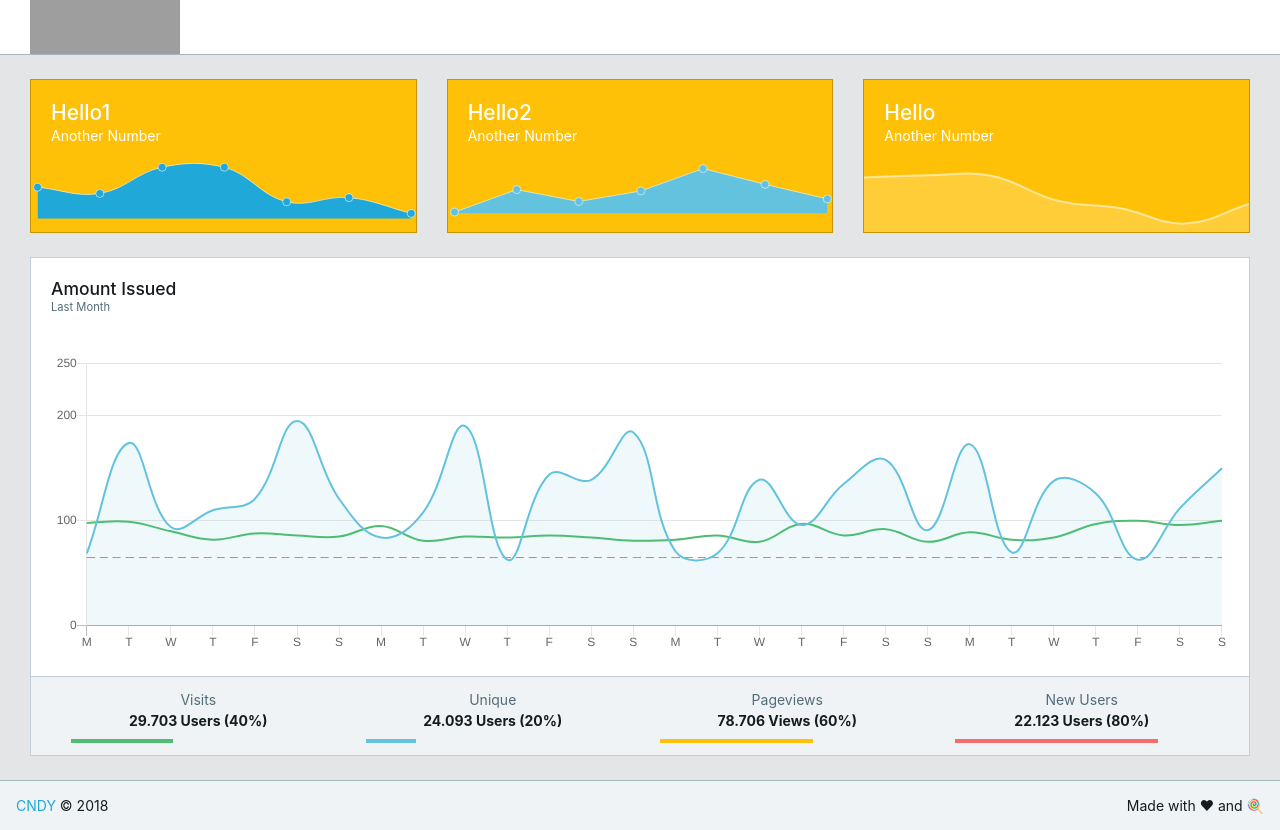
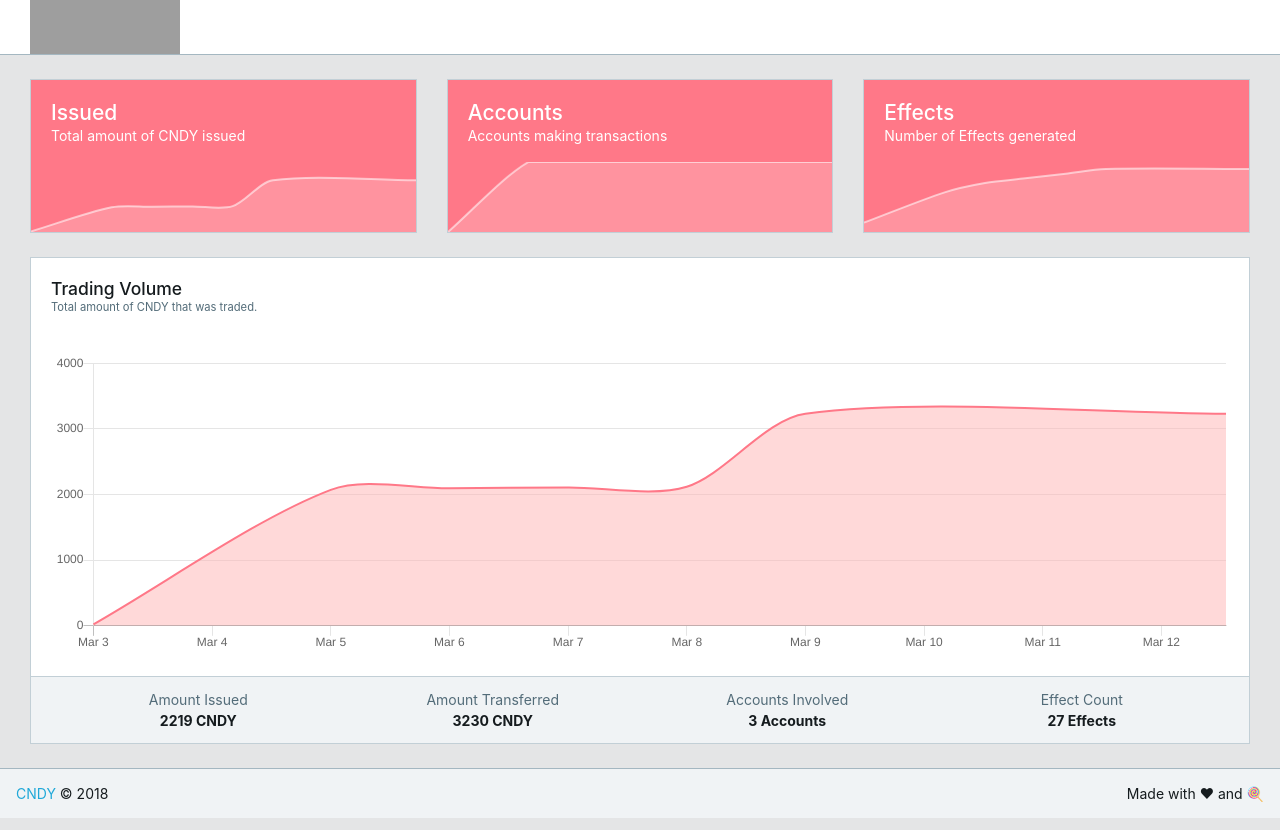
Before and after one commit to cndy-store/website, a React app: page / in a window 1280 px wide. Built offline with nearby package versions, Linux system fonts and the light colour scheme; grey boxes are pictures that could not be loaded.

Commit message:
Add real data to charts

```diff
--- a/package.json
+++ b/package.json
@@ -33,6 +33,7 @@
     "flag-icon-css": "2.9.0",
     "font-awesome": "4.7.0",
     "history": "4.7.2",
+    "moment": "^2.21.0",
     "react": "16.2.0",
     "react-chartjs-2": "2.7.0",
     "react-dom": "16.2.0",
--- a/scss/_custom.scss
+++ b/scss/_custom.scss
@@ -1 +1,11 @@
 // Here you can add other styles
+
+$pinkLight : #FFB3B3;
+$pinkChartBg : rgba(255,179,179, 0.5);
+$pink : #FF7888;
+$greenLight : #21A68D;
+$green : #169185;
+
+.card.bg-card-chart {
+  background: $pink;
+}
--- a/src/colors.js
+++ b/src/colors.js
@@ -1,7 +1,8 @@
-const brandPrimary = '#20a8d8';
-const brandSuccess = '#4dbd74';
-const brandInfo = '#63c2de';
-const brandWarning = '#f8cb00';
-const brandDanger = '#f86c6b';
+const grey = '#E6E6E6';
+const pinkLight = '#FFB3B3';
+const pinkChartBg = 'rgba(255,179,179, 0.5)';
+const pink = '#FF7888';
+const greenLight = '#21A68D';
+const green = '#169185';
 
-export { brandPrimary, brandSuccess, brandInfo, brandWarning, brandDanger };
+export { grey, pinkLight, pinkChartBg, pink, greenLight, green };
--- /dev/null
+++ b/src/lib/data_helpers.js
@@ -0,0 +1,64 @@
+import moment from 'moment';
+
+const onlyConsiderLastValue = (acc, curr) => {
+  const last = acc[acc.length - 1];
+
+  if (acc.length === 0) {
+    acc.push(curr);
+  } else if (last.t.valueOf() === curr.t.valueOf()) {
+    last.y = curr.y;
+  } else {
+    acc.push(curr);
+  }
+
+  return acc;
+};
+
+const accumulatePerTimeValue = (acc, curr) => {
+  const last = acc[acc.length - 1];
+
+  if (acc.length === 0) {
+    acc.push(curr);
+  } else if (last.t.valueOf() === curr.t.valueOf()) {
+    last.y += curr.y;
+  } else {
+    curr.y += last.y;
+    acc.push(curr);
+  }
+
+  return acc;
+};
+
+const mapValueToDay = (attrToExtract, entry) => {
+  const val = entry[attrToExtract] ? parseFloat(entry[attrToExtract], 10) : 0;
+  // note that we round the data entry to the day
+  const time = moment(entry.created_at)
+    .startOf('day')
+    .toDate();
+
+  return { t: time, y: val };
+};
+
+const extractLastEntryPerDay = (datapoints, attrToExtract) => {
+  const points = datapoints
+    .map(mapValueToDay.bind(null, attrToExtract))
+    .reduce(onlyConsiderLastValue, []);
+
+  const newest = points[points.length - 1];
+  points.push({ t: moment().toDate(), y: newest.y });
+
+  return points;
+};
+
+const extractAccumulatedPerDay = (datapoints, attrToAccumulate) => {
+  const points = datapoints
+    .map(mapValueToDay.bind(null, attrToAccumulate))
+    .reduce(accumulatePerTimeValue, []);
+
+  const newest = points[points.length - 1];
+  points.push({ t: moment().toDate(), y: newest.y });
+
+  return points;
+};
+
+export { extractAccumulatedPerDay, extractLastEntryPerDay };
--- a/src/views/Dashboard/CardChart.js
+++ b/src/views/Dashboard/CardChart.js
@@ -10,28 +10,61 @@ import {
   CardFooter,
   CardTitle
 } from 'reactstrap';
-import {
-  brandPrimary,
-  brandSuccess,
-  brandInfo,
-  brandWarning,
-  brandDanger
-} from '../../colors';
+
+const chartOptions = {
+  type: 'line',
+  maintainAspectRatio: false,
+  legend: {
+    display: false
+  },
+  scales: {
+    xAxes: [
+      {
+        display: false,
+        type: 'time',
+        distribution: 'linear',
+        time: {
+          unit: 'day',
+          displayFormats: {
+            hour: 'MMM D hA'
+          }
+        }
+      }
+    ],
+    yAxes: [
+      {
+        display: false
+      }
+    ]
+  },
+  elements: {
+    line: {
+      borderWidth: 2,
+      tension: 0.3
+    },
+    point: {
+      radius: 0,
+      hitRadius: 10,
+      hoverRadius: 4
+    }
+  }
+};
 
 export default class CardChart extends Component {
+  renderChart() {
+    if (!this.props.data) return null;
+
+    return <Line data={this.props.data} options={chartOptions} height={70} />;
+  }
   render() {
     return (
-      <Card className="text-white bg-warning">
+      <Card className="text-white bg-card-chart">
         <CardBody className="pb-0">
           <h4 className="mb-0">{this.props.title}</h4>
           <p>{this.props.subtitle}</p>
         </CardBody>
         <div className="chart-wrapper px-0" style={{ height: '70px' }}>
-          <Line
-            data={this.props.data}
-            options={this.props.options}
-            height={70}
-          />
+          {this.renderChart()}
         </div>
       </Card>
     );
--- a/src/views/Dashboard/Dashboard.js
+++ b/src/views/Dashboard/Dashboard.js
@@ -22,205 +22,82 @@ import {
   Input,
   Table
 } from 'reactstrap';
-import {
-  brandPrimary,
-  brandSuccess,
-  brandInfo,
-  brandWarning,
-  brandDanger
-} from '../../colors';
+import { extractLastEntryPerDay } from '../../lib/data_helpers';
 
 import MainChart from './MainChart';
 import CardChart from './CardChart';
 
-// Card Chart 1
-const cardChartData1 = {
-  labels: ['January', 'February', 'March', 'April', 'May', 'June', 'July'],
-  datasets: [
-    {
-      label: 'My First dataset',
-      backgroundColor: brandPrimary,
-      borderColor: 'rgba(255,255,255,.55)',
-      data: [65, 59, 84, 84, 51, 55, 40]
-    }
-  ]
+import historyData from '../../fixtures/history';
+import effectsData from '../../fixtures/effects';
+import statsData from '../../fixtures/stats';
+
+const dataSetDefaults = {
+  backgroundColor: 'rgba(255,255,255,.2)',
+  borderColor: 'rgba(255,255,255,.55)'
 };
 
-const cardChartOpts1 = {
-  maintainAspectRatio: false,
-  legend: {
-    display: false
-  },
-  scales: {
-    xAxes: [
-      {
-        gridLines: {
-          color: 'transparent',
-          zeroLineColor: 'transparent'
-        },
-        ticks: {
-          fontSize: 2,
-          fontColor: 'transparent'
-        }
-      }
-    ],
-    yAxes: [
-      {
-        display: false,
-        ticks: {
-          display: false,
-          min: Math.min.apply(Math, cardChartData1.datasets[0].data) - 5,
-          max: Math.max.apply(Math, cardChartData1.datasets[0].data) + 5
-        }
-      }
-    ]
-  },
-  elements: {
-    line: {
-      borderWidth: 1
-    },
-    point: {
-      radius: 4,
-      hitRadius: 10,
-      hoverRadius: 4
-    }
-  }
+const amountIssuedData = historyData => {
+  if (!historyData) return null;
+
+  const data = extractLastEntryPerDay(historyData, 'total_amount');
+  const dataset = Object.assign({}, dataSetDefaults, {
+    label: 'CNDY issued',
+    data: data
+  });
+
+  return {
+    datasets: [dataset]
+  };
 };
 
-// Card Chart 2
-const cardChartData2 = {
-  labels: ['January', 'February', 'March', 'April', 'May', 'June', 'July'],
-  datasets: [
-    {
-      label: 'My First dataset',
-      backgroundColor: brandInfo,
-      borderColor: 'rgba(255,255,255,.55)',
-      data: [1, 18, 9, 17, 34, 22, 11]
-    }
-  ]
+const accountsInvolvedData = historyData => {
+  if (!historyData) return null;
+
+  const data = extractLastEntryPerDay(historyData, 'num_accounts');
+  const dataset = Object.assign({}, dataSetDefaults, {
+    label: 'Accounts involved',
+    data: data
+  });
+
+  return {
+    datasets: [dataset]
+  };
 };
 
-const cardChartOpts2 = {
-  maintainAspectRatio: false,
-  legend: {
-    display: false
-  },
-  scales: {
-    xAxes: [
-      {
-        gridLines: {
-          color: 'transparent',
-          zeroLineColor: 'transparent'
-        },
-        ticks: {
-          fontSize: 2,
-          fontColor: 'transparent'
-        }
-      }
-    ],
-    yAxes: [
-      {
-        display: false,
-        ticks: {
-          display: false,
-          min: Math.min.apply(Math, cardChartData2.datasets[0].data) - 5,
-          max: Math.max.apply(Math, cardChartData2.datasets[0].data) + 5
-        }
-      }
-    ]
-  },
-  elements: {
-    line: {
-      tension: 0.00001,
-      borderWidth: 1
-    },
-    point: {
-      radius: 4,
-      hitRadius: 10,
-      hoverRadius: 4
-    }
-  }
-};
+const effectsGeneratedData = historyData => {
+  if (!historyData) return null;
 
-// Card Chart 3
-const cardChartData3 = {
-  labels: ['January', 'February', 'March', 'April', 'May', 'June', 'July'],
-  datasets: [
-    {
-      label: 'My First dataset',
-      backgroundColor: 'rgba(255,255,255,.2)',
-      borderColor: 'rgba(255,255,255,.55)',
-      data: [78, 81, 80, 45, 34, 12, 40]
-    }
-  ]
-};
+  const data = extractLastEntryPerDay(historyData, 'num_effects');
+  const dataset = Object.assign({}, dataSetDefaults, {
+    label: 'Effects generated',
+    data: data
+  });
 
-const cardChartOpts3 = {
-  maintainAspectRatio: false,
-  legend: {
-    display: false
-  },
-  scales: {
-    xAxes: [
-      {
-        display: false
-      }
-    ],
-    yAxes: [
-      {
-        display: false
-      }
-    ]
-  },
-  elements: {
-    line: {
-      borderWidth: 2
-    },
-    point: {
-      radius: 0,
-      hitRadius: 10,
-      hoverRadius: 4
-    }
-  }
-};
-
-// Card Chart 4
-const cardChartData4 = {
-  labels: ['', '', '', '', '', '', '', '', '', '', '', '', '', '', '', ''],
-  datasets: [
-    {
-      label: 'My First dataset',
-      backgroundColor: 'rgba(255,255,255,.3)',
-      borderColor: 'transparent',
-      data: [78, 81, 80, 45, 34, 12, 40, 75, 34, 89, 32, 68, 54, 72, 18, 98]
-    }
-  ]
-};
-
-const cardChartOpts4 = {
-  maintainAspectRatio: false,
-  legend: {
-    display: false
-  },
-  scales: {
-    xAxes: [
-      {
-        display: false,
-        barPercentage: 0.6
-      }
-    ],
-    yAxes: [
-      {
-        display: false
-      }
-    ]
-  }
+  return {
+    datasets: [dataset]
+  };
 };
 
 class Dashboard extends Component {
   constructor(props) {
     super(props);
-    this.state = {};
+    this.state = {
+      historyData: null,
+      statsData: null,
+      effectsData: null
+    };
+
+    setTimeout(() => {
+      this.loadData();
+    }, 1000);
+  }
+
+  loadData() {
+    this.setState({
+      historyData: historyData.history,
+      statsData,
+      effectsData: effectsData.effects
+    });
   }
 
   render() {
@@ -229,35 +106,36 @@ class Dashboard extends Component {
         <Row>
           <Col sm="12" lg="4">
             <CardChart
-              title={'Hello1'}
-              subtitle={'Another Number'}
-              data={cardChartData1}
-              options={cardChartOpts1}
+              title={'Issued'}
+              subtitle={'Total amount of CNDY issued'}
+              data={amountIssuedData(this.state.historyData)}
             />
           </Col>
 
           <Col sm="12" lg="4">
             <CardChart
-              title={'Hello2'}
-              subtitle={'Another Number'}
-              data={cardChartData2}
-              options={cardChartOpts2}
+              title={'Accounts'}
+              subtitle={'Accounts making transactions'}
+              data={accountsInvolvedData(this.state.historyData)}
             />
           </Col>
 
           <Col sm="12" lg="4">
             <CardChart
-              title={'Hello'}
-              subtitle={'Another Number'}
-              data={cardChartData3}
-              options={cardChartOpts3}
+              title={'Effects'}
+              subtitle={'Number of Effects generated'}
+              data={effectsGeneratedData(this.state.historyData)}
             />
           </Col>
         </Row>
 
         <Row>
           <Col>
-            <MainChart />
+            <MainChart
+              statsData={this.state.statsData}
+              historyData={this.state.historyData}
+              effectsData={this.state.effectsData}
+            />
           </Col>
         </Row>
       </div>
--- a/src/views/Dashboard/MainChart.js
+++ b/src/views/Dashboard/MainChart.js
@@ -10,102 +10,11 @@ import {
   CardFooter,
   CardTitle
 } from 'reactstrap';
-import {
-  brandPrimary,
-  brandSuccess,
-  brandInfo,
-  brandWarning,
-  brandDanger
-} from '../../colors';
+import { extractAccumulatedPerDay } from '../../lib/data_helpers';
+import { pink, pinkChartBg, pinkLight } from '../../colors';
 
-// convert Hex to RGBA
-function convertHex(hex, opacity) {
-  hex = hex.replace('#', '');
-  var r = parseInt(hex.substring(0, 2), 16);
-  var g = parseInt(hex.substring(2, 4), 16);
-  var b = parseInt(hex.substring(4, 6), 16);
-
-  var result = 'rgba(' + r + ',' + g + ',' + b + ',' + opacity / 100 + ')';
-  return result;
-}
-
-//Random Numbers
-function random(min, max) {
-  return Math.floor(Math.random() * (max - min + 1) + min);
-}
-
-var elements = 27;
-var data1 = [];
-var data2 = [];
-var data3 = [];
-
-for (var i = 0; i <= elements; i++) {
-  data1.push(random(50, 200));
-  data2.push(random(80, 100));
-  data3.push(65);
-}
-
-const mainChart = {
-  labels: [
-    'M',
-    'T',
-    'W',
-    'T',
-    'F',
-    'S',
-    'S',
-    'M',
-    'T',
-    'W',
-    'T',
-    'F',
-    'S',
-    'S',
-    'M',
-    'T',
-    'W',
-    'T',
-    'F',
-    'S',
-    'S',
-    'M',
-    'T',
-    'W',
-    'T',
-    'F',
-    'S',
-    'S'
-  ],
-  datasets: [
-    {
-      label: 'My First dataset',
-      backgroundColor: convertHex(brandInfo, 10),
-      borderColor: brandInfo,
-      pointHoverBackgroundColor: '#fff',
-      borderWidth: 2,
-      data: data1
-    },
-    {
-      label: 'My Second dataset',
-      backgroundColor: 'transparent',
-      borderColor: brandSuccess,
-      pointHoverBackgroundColor: '#fff',
-      borderWidth: 2,
-      data: data2
-    },
-    {
-      label: 'My Third dataset',
-      backgroundColor: 'transparent',
-      borderColor: brandDanger,
-      pointHoverBackgroundColor: '#fff',
-      borderWidth: 1,
-      borderDash: [8, 5],
-      data: data3
-    }
-  ]
-};
-
-const mainChartOpts = {
+const chartOptions = {
+  type: 'line',
   maintainAspectRatio: false,
   legend: {
     display: false
@@ -113,8 +22,16 @@ const mainChartOpts = {
   scales: {
     xAxes: [
       {
+        type: 'time',
+        distribution: 'linear',
         gridLines: {
           drawOnChartArea: false
+        },
+        time: {
+          unit: 'day',
+          displayFormats: {
+            hour: 'MMM D hA'
+          }
         }
       }
     ],
@@ -123,8 +40,7 @@ const mainChartOpts = {
         ticks: {
           beginAtZero: true,
           maxTicksLimit: 5,
-          stepSize: Math.ceil(250 / 5),
-          max: 250
+          stepSize: 1000
         }
       }
     ]
@@ -132,16 +48,73 @@ const mainChartOpts = {
   elements: {
     point: {
       radius: 0,
-      hitRadius: 10,
+      hitRadius: 30,
       hoverRadius: 4,
       hoverBorderWidth: 3
     }
   }
 };
 
+const dataSetDefaults = {
+  label: 'Total CNDY issued',
+  backgroundColor: pinkChartBg,
+  borderColor: pink,
+  borderWidth: 2,
+  pointHoverBackgroundColor: '#fff',
+  lineTension: 0.3
+};
+
+const generateChartData = effectsData => {
+  const onlyCredited = effectsData.filter(
+    effect => effect.type === 'account_credited'
+  );
+
+  const data = extractAccumulatedPerDay(onlyCredited, 'amount');
+  const dataset = Object.assign({}, dataSetDefaults, { data: data });
+
+  return {
+    datasets: [dataset]
+  };
+};
+
 export default class MainChart extends Component {
-  constructor(props) {
-    super(props);
+  renderChart() {
+    if (!this.props.effectsData) return null;
+    const data = generateChartData(this.props.effectsData);
+
+    return <Line data={data} options={chartOptions} height={300} />;
+  }
+
+  countIssued() {
+    if (!this.props.statsData) {
+      return 'N/A';
+    } else {
+      return `${this.props.statsData.amount_issued} CNDY`;
+    }
+  }
+
+  countTransferred() {
+    if (!this.props.statsData) {
+      return 'N/A';
+    } else {
+      return `${this.props.statsData.amount_transferred} CNDY`;
+    }
+  }
+
+  countAccounts() {
+    if (!this.props.statsData) {
+      return 'N/A';
+    } else {
+      return `${this.props.statsData.accounts_involved} Accounts`;
+    }
+  }
+
+  countEffects() {
+    if (!this.props.statsData) {
+      return 'N/A';
+    } else {
+      return `${this.props.statsData.effect_count} Effects`;
+    }
   }
 
   render() {
@@ -150,50 +123,36 @@ export default class MainChart extends Component {
         <CardBody>
           <Row>
             <Col sm="5">
-              <CardTitle className="mb-0">Amount Issued</CardTitle>
-              <div className="small text-muted">Last Month</div>
+              <CardTitle className="mb-0">Trading Volume</CardTitle>
+              <div className="small text-muted">
+                Total amount of CNDY that was traded.
+              </div>
             </Col>
           </Row>
           <div
             className="chart-wrapper"
             style={{ height: 300 + 'px', marginTop: 40 + 'px' }}
           >
-            <Line data={mainChart} options={mainChartOpts} height={300} />
+            {this.renderChart()}
           </div>
         </CardBody>
         <CardFooter>
           <ul>
             <li>
-              <div className="text-muted">Visits</div>
-              <strong>29.703 Users (40%)</strong>
-              <Progress
-                className="progress-xs mt-2"
-                color="success"
-                value="40"
-              />
+              <div className="text-muted">Amount Issued</div>
+              <strong>{this.countIssued()}</strong>
             </li>
             <li className="d-none d-md-table-cell">
-              <div className="text-muted">Unique</div>
-              <strong>24.093 Users (20%)</strong>
-              <Progress className="progress-xs mt-2" color="info" value="20" />
+              <div className="text-muted">Amount Transferred</div>
+              <strong>{this.countTransferred()}</strong>
             </li>
             <li>
-              <div className="text-muted">Pageviews</div>
-              <strong>78.706 Views (60%)</strong>
-              <Progress
-                className="progress-xs mt-2"
-                color="warning"
-                value="60"
-              />
+              <div className="text-muted">Accounts Involved</div>
+              <strong>{this.countAccounts()}</strong>
             </li>
             <li className="d-none d-md-table-cell">
-              <div className="text-muted">New Users</div>
-              <strong>22.123 Users (80%)</strong>
-              <Progress
-                className="progress-xs mt-2"
-                color="danger"
-                value="80"
-              />
+              <div className="text-muted">Effect Count</div>
+              <strong>{this.countEffects()}</strong>
             </li>
           </ul>
         </CardFooter>
```
Also changed, not shown: 1 other file.
